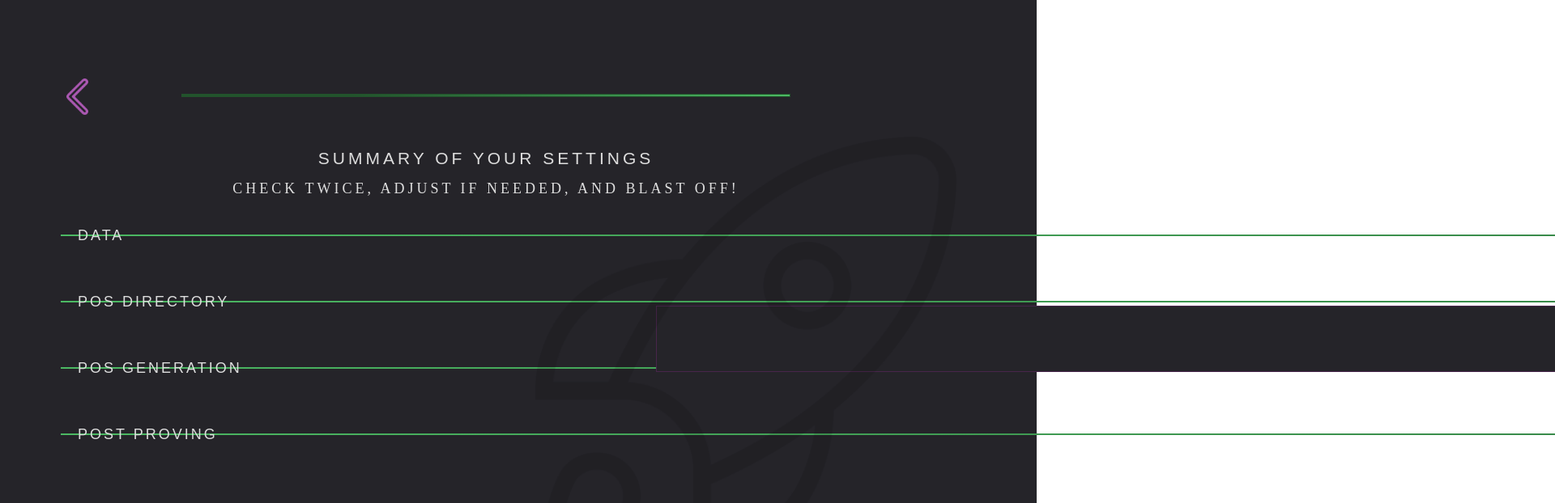
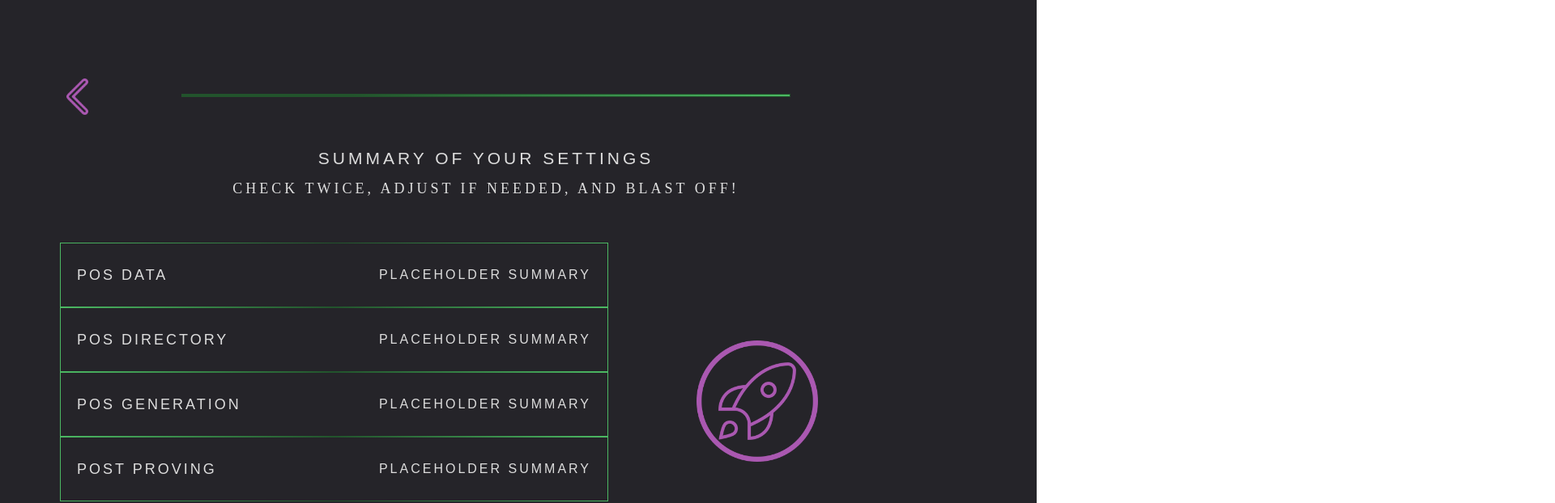
Before and after one commit to spacemeshos/sm-init-app-v2, a React (Create React App) app: page /guided/Summary in a window 1280 px wide. Shown: the top 622 px of the page at 81% size, 1920 px wide, since content can reach past the window. Built offline with nearby package versions, Linux system fonts and the light colour scheme.

Commit message:
refactoring

```diff
--- a/src/pages/GuidedCreate/Summary.tsx
+++ b/src/pages/GuidedCreate/Summary.tsx
@@ -1,11 +1,9 @@
 import * as React from "react";
 import styled from "styled-components";
-import { BackButton, Button } from "../../components/button";
+import { BackButton, IconButton } from "../../components/button";
 import { Subheader, Title } from "../../components/titles";
-import Colors from "../../styles/colors";
 import ProgressBar from "../../components/progress";
 import Frame from "../../components/frames";
-import Image from "../../components/image";
 
 const NavProgress = styled.div`
   width: 1200px;
@@ -20,18 +18,29 @@ const TextWrapper = styled.div`
   position: absolute;
 `;
 
-const ContainerBottom = styled.div`
+const ContainerSummary = styled.div`
   display: flex;
   flex-direction: column;
-  align-items: flex-start;
-  justify-content: flex-start;
-  top: 290px;
-  width: 1200px;
+  align-items: center;
+  align-content: center;
+  justify-content: center;
+  left: 75px;
+  top: 300px;
+  width: 675px;
+  height: 320px;
+  position: absolute;
+`;
+const ContainerStart = styled.div`
+  left: 800px;
+  top: 300px;
+  width: 300px;
+  height: 300px;
   position: absolute;
 `;
 
 const Summary: React.FC = () => {
-  const rocket = require("../../assets/rocket-lunch.png");
+  const rocketbutton = require("../../assets/blastoff.png");
+
   return (
     <>
       <NavProgress>
@@ -43,63 +52,36 @@ const Summary: React.FC = () => {
         <Subheader text={"Check twice, adjust if needed, and blast off!"} />
       </TextWrapper>
 
-      <ContainerBottom>
+      <ContainerSummary>
         <Frame
-          left={75}
-          height={80}
-          width={675}
-          heading="DATA"
+          height={25}
+          heading=" POS DATA"
           subheader="placeholder summary"
         />
         <Frame
-          top={80}
-          left={75}
-          height={80}
-          width={675}
+          height={25}
           heading="POS Directory"
           subheader="placeholder summary"
         />
         <Frame
-          top={160}
-          left={75}
-          height={80}
-          width={675}
+          height={25}
           heading="POS Generation"
           subheader="placeholder summary"
         />
         <Frame
-          top={240}
-          left={75}
-          height={80}
-          width={675}
+          height={25}
           heading="POST Proving"
           subheader="placeholder summary"
         />
-        <Frame
-          top={80}
-          height={80}
-          width={300}
-          left={810}
-          borderColor={Colors.purpleDark}
-        >
-          {/* Frame for rocket image and start button */}
-          <Image
-            src={rocket}
-            opacity={0.1}
-            height={520}
-            left={-150}
-            top={-210}
-          />
-          <Subheader text={"Ready?"} left={10} />
-          <Button
-            label={"start"}
-            buttonTop={80}
-            height={80}
-            borderColor={Colors.purpleLight}
-            backgroundColor={Colors.darkerPurple}
-          />
-        </Frame>
-      </ContainerBottom>
+      </ContainerSummary>
+      <ContainerStart>
+        <IconButton
+          iconSrc={rocketbutton}
+          buttonTop={40}
+          buttonLeft={45}
+          size={150}
+        />
+      </ContainerStart>
     </>
   );
 };
```
